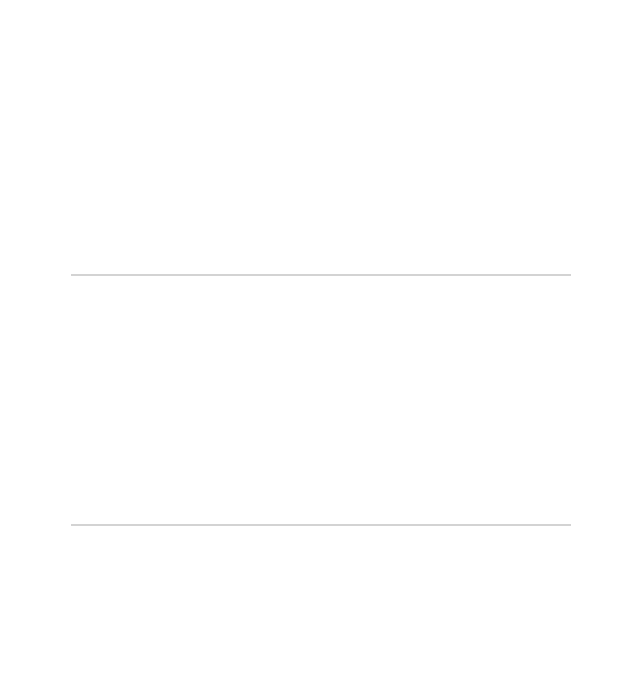
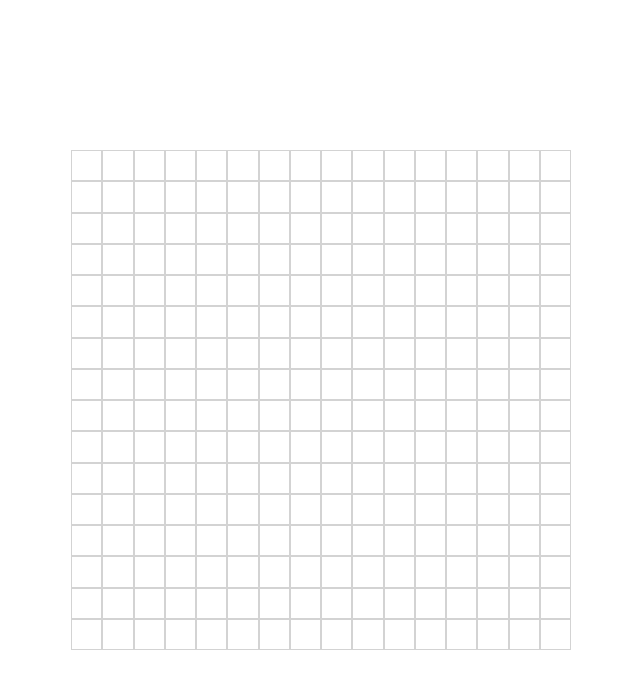
Before and after one commit to Tenlive1/etch-a-sketch, a plain HTML site: page index.html in a window 1280 px wide. Shown: the whole page, without its empty margins (319-959 px from the left). Drawn offline with Linux system fonts and the light colour scheme.

Commit message:
now each square can quto scale

```diff
--- a/scripts.js
+++ b/scripts.js
@@ -12,7 +12,7 @@ function creategrid(rows,cols){
             let col = document.createElement('div');
             col.classList.add("col");
             col.id = y;
-            col.style = "border: 1px lightgray; border-style: solid; box-sizing: border-box; flex-basis:100%;";
+            col.style = "border: 1px lightgray; border-style: solid; flex-basis:100%;";
             col.setAttribute('draggable',false);
             col.setAttribute('ondragstart',"return false;");
             col.setAttribute('ondrop',"return false;");
--- a/style.css
+++ b/style.css
@@ -8,23 +8,12 @@ body{
 }
 #container{
     display: flex;
-    align-items: center;
-    justify-content: center;
     flex-wrap: wrap;
     width: 500px;
     height:500px;
 
 }
 
-.square{
-    max-width: 100%;
-    max-height: 100%;
-    border: 1px lightgray;
-    border-style: solid;
-    box-sizing: border-box;
+#container > div{
+    flex: 1 0 100%;
 }
-
-#container > div{
-    flex-basis:  100%;
-    flex: 1 0 auto;
-}
```
